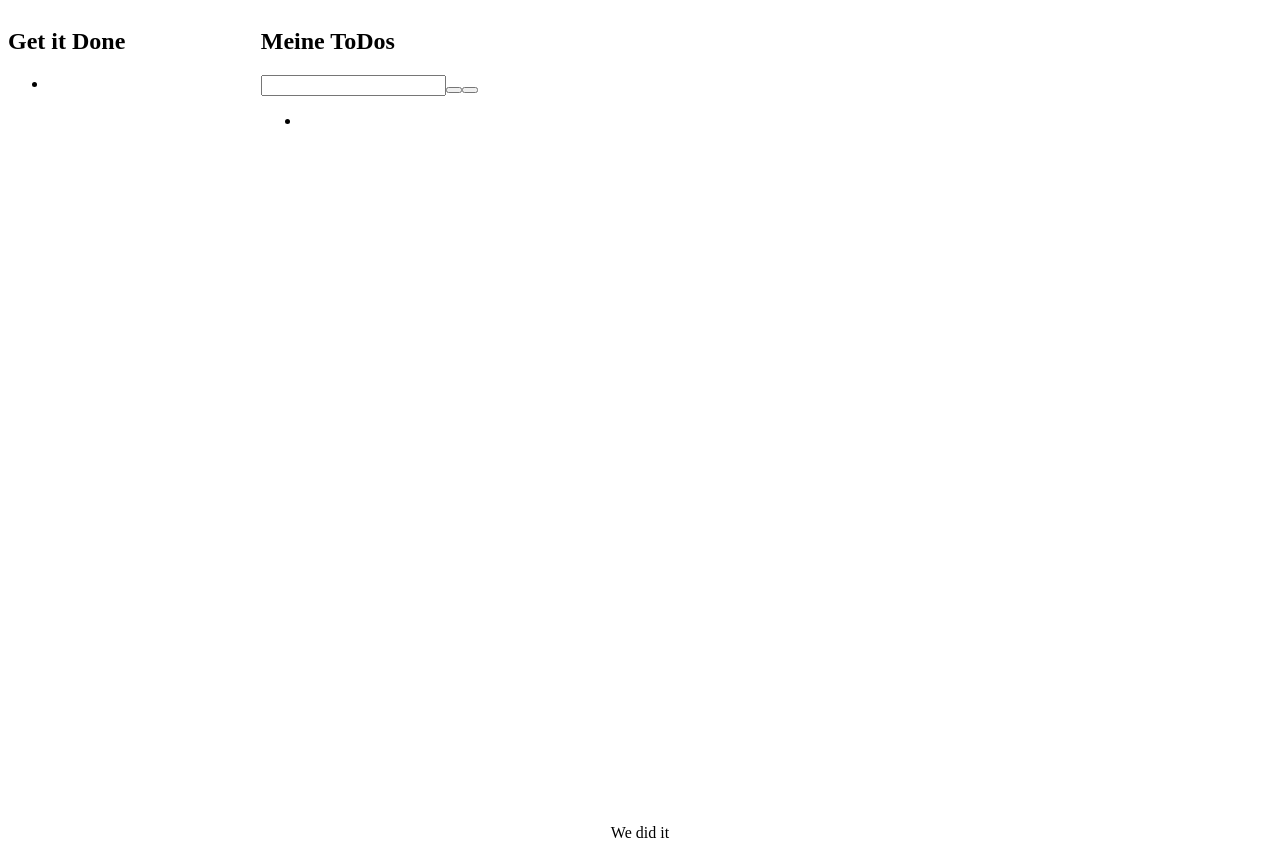
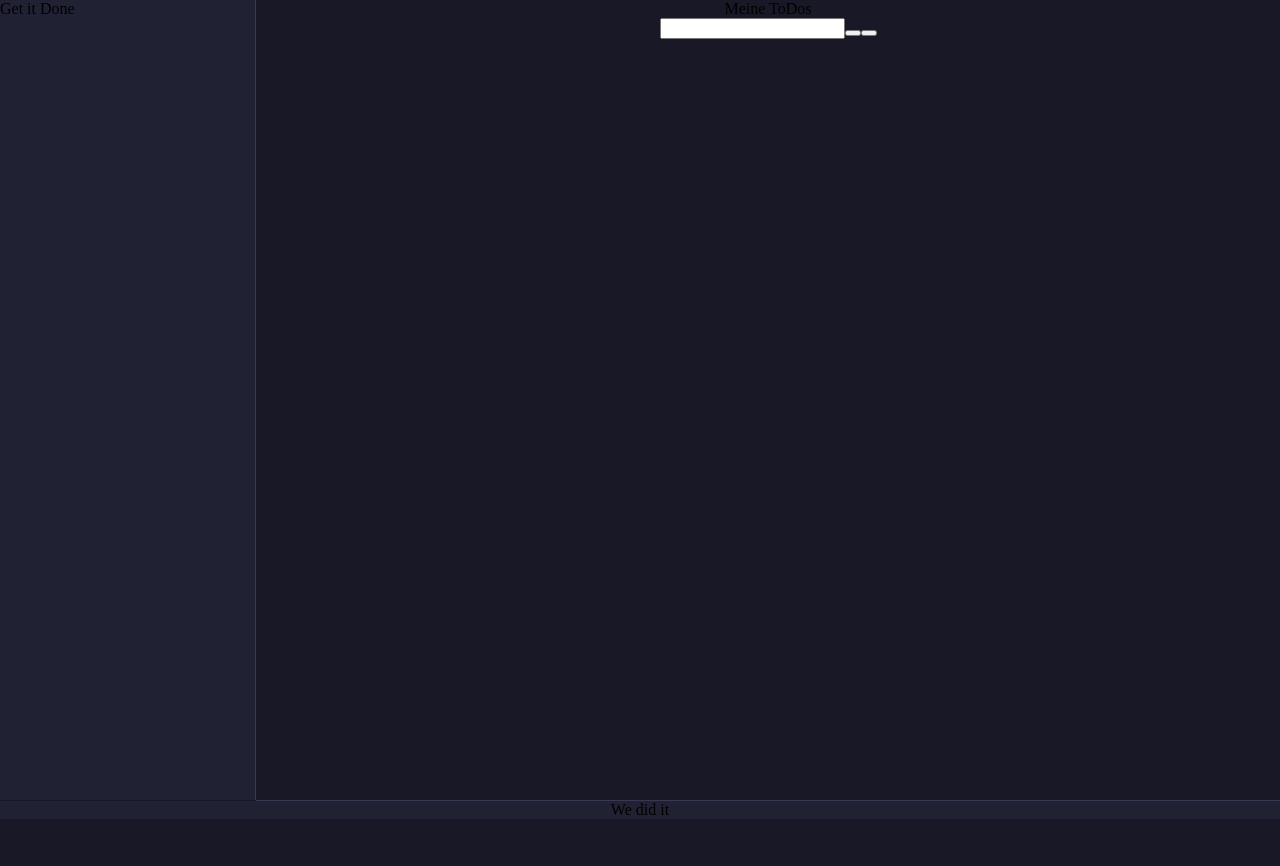
Before and after one commit to issaalali991/ToDoList, a plain HTML site: page index.html in a window 1280 px wide. After the commit the page ends 819 px from the top, so only its background shows below. Drawn offline with Linux system fonts and the light colour scheme.

Commit message:
reset styles and backgrouds

```diff
--- a/index.html
+++ b/index.html
@@ -3,7 +3,8 @@
 <head>
   <meta charset="UTF-8">
   <meta name="viewport" content="width=device-width, initial-scale=1.0">
-  <link rel="stylesheet" href="styles.css">
+  <link rel="stylesheet" href="/src/reset.css">
+  <link rel="stylesheet" href="/src/styles.css">
   <title>To Do List</title>
 </head>
 <body>
--- /dev/null
+++ b/src/reset.css
@@ -0,0 +1,28 @@
+/* reset all styles and elements */
+html, body, div, span, applet, object, iframe,
+h1, h2, h3, h4, h5, h6, p, blockquote, pre,
+a, abbr, acronym, address, big, cite, code,
+del, dfn, em, img, ins, kbd, q, s, samp,
+small, strike, strong, sub, sup, tt, var,
+b, u, i, center,
+dl, dt, dd, ol, ul, li,
+fieldset, form, label, legend,
+table, caption, tbody, tfoot, thead, tr, th, td,
+article, aside, canvas, details, embed,
+figure, figcaption, footer, header, hgroup,
+menu, nav, output, ruby, section, summary,
+time, mark, audio, video {
+	margin: 0;
+	padding: 0;
+	border: 0;
+	font-size: 100%;
+	font: inherit;
+}
+/* HTML5 display-role reset for older browsers */
+article, aside, details, figcaption, figure,
+footer, header, hgroup, menu, nav, section {
+	display: block;
+}
+ol, ul {
+	list-style: none;
+}
--- /dev/null
+++ b/src/styles.css
@@ -0,0 +1,35 @@
+/* definition des grids */
+.grid-container {
+    display: grid;
+    grid-template-columns: 20% 80%;
+    grid-column-gap: 0px;
+    grid-row-gap: 0px;
+    & .aside {
+        grid-area: 1 / 1 / 2 / 2; }
+    & .main {
+        grid-area: 1 / 2 / 2 / 3; }
+}
+.footer{
+    display: flex;
+    flex-direction: column;
+    align-items: center;
+}
+/* definition von styles */
+body{
+    background-color: #181826;
+}
+.side{
+    background-color: #212134;
+    border-right: 1px solid #383852;
+    min-height: 100vh;
+}
+.main{
+    display: flex;
+    flex-direction: column;
+    align-items: center;
+    border-bottom: 1px solid #383852;
+    min-height: 100vh;
+}
+.footer{
+    background-color: #212134;
+}
--- a/styles.css
+++ /dev/null
@@ -1,18 +0,0 @@
-/* definition des grids */
-.grid-container {
-    display: grid;
-    grid-template-columns: 20% 80%;
-    grid-template-rows: 100vh;
-    grid-column-gap: 0px;
-    grid-row-gap: 0px;
-    & .aside {
-        grid-area: 1 / 1 / 2 / 2; }
-    & .main {
-        grid-area: 1 / 2 / 2 / 3; }
-}
-.footer{
-    display: flex;
-    flex-direction: column;
-    align-items: center;
-}
-/* definition von styles */
```
